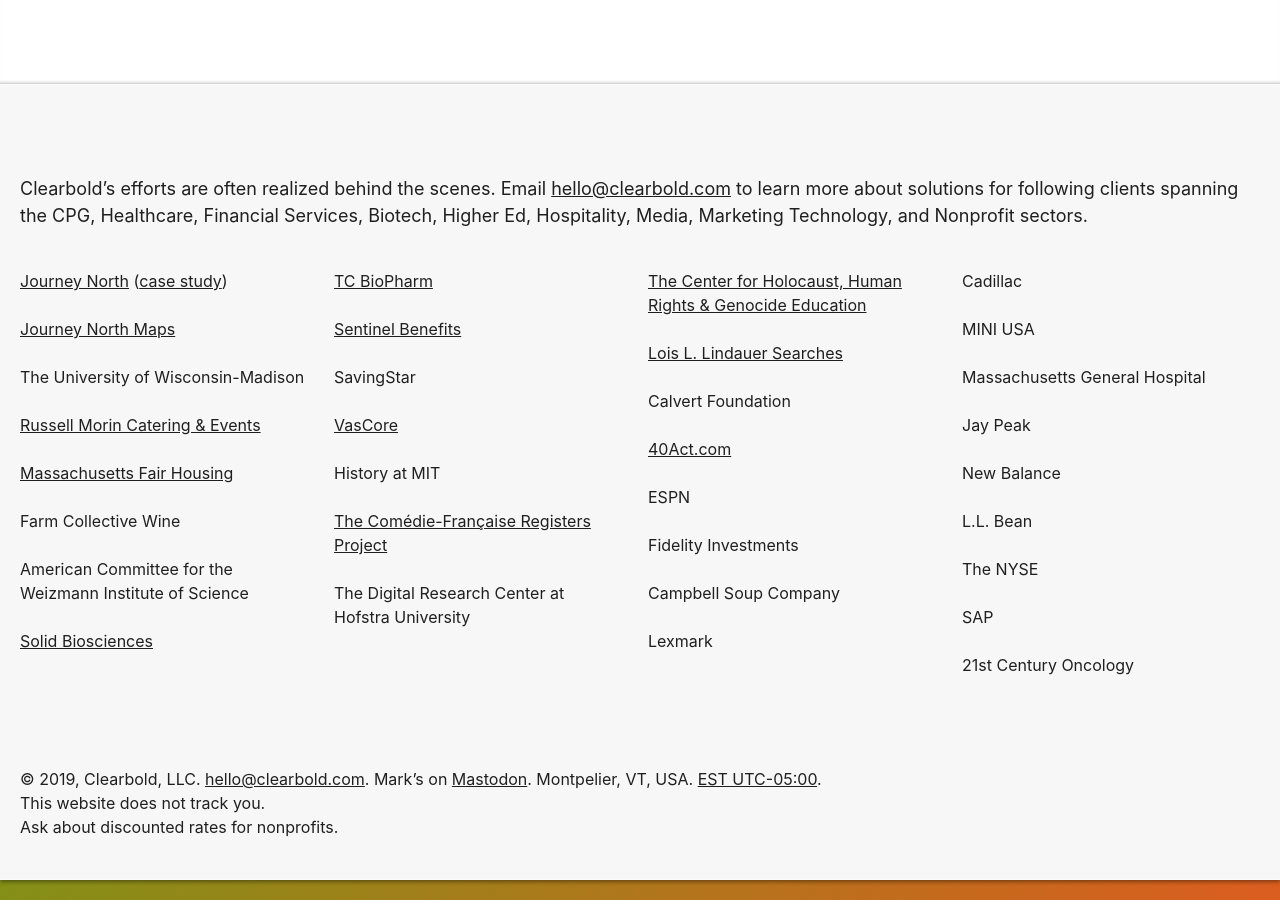
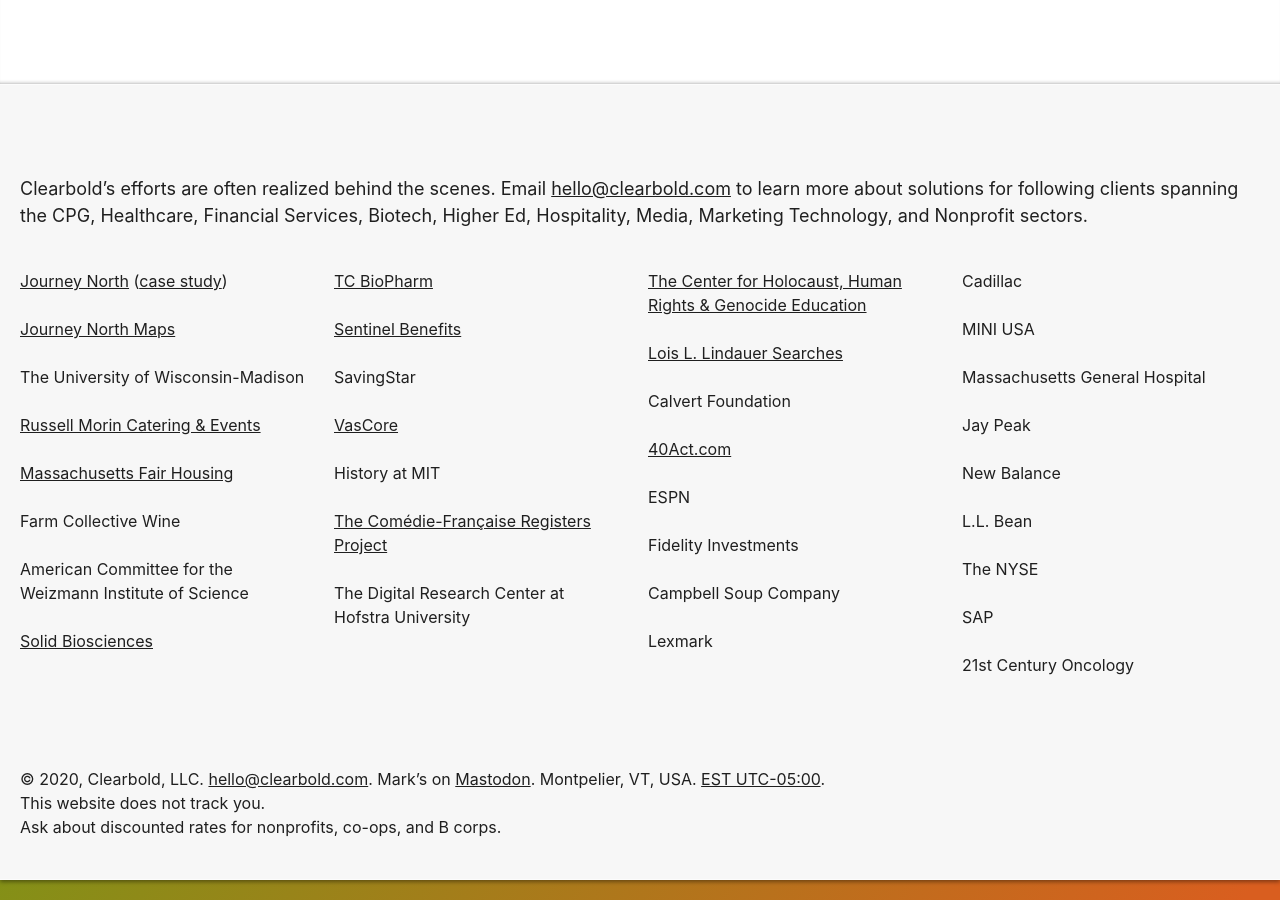
Before and after one commit to clearbold/clearbold.github.io, a Jekyll site: the page built from index.html, in a window 1280 px wide and 900 px high, scrolled down 2944 px. Built offline with Jekyll 4.4.1, drawn with Linux system fonts in a browser that asks for light colours.

Commit message:
Updating footer for 2020

```diff
--- a/_includes/footer.html
+++ b/_includes/footer.html
@@ -1,5 +1,5 @@
     <footer class="panel-bottom" role="contentinfo">
         <div class="wrapper wrapper-content">
-            <p>&copy; 2019, Clearbold, LLC. <a href="mailto:hello@clearbold.com">hello@clearbold.com</a>. Mark&rsquo;s on <a rel="me" href="https://mastodon.technology/@circa1977">Mastodon</a>. Montpelier,&nbsp;VT,&nbsp;USA. <a href="https://en.wikipedia.org/wiki/UTC%E2%88%9205%3A00" target="_blank">EST&nbsp;UTC-05:00</a>.</p><p>This website does not track&nbsp;you.</p><p>Ask about discounted rates for&nbsp;nonprofits.<span class="no-cssgrid"> <a href="https://caniuse.com/#feat=css-grid" target="_blank">Upgrade your browser</a>.</span></p>
+            <p>&copy; 2020, Clearbold, LLC. <a href="mailto:hello@clearbold.com">hello@clearbold.com</a>. Mark&rsquo;s on <a rel="me" href="https://mastodon.technology/@circa1977">Mastodon</a>. Montpelier,&nbsp;VT,&nbsp;USA. <a href="https://en.wikipedia.org/wiki/UTC%E2%88%9205%3A00" target="_blank">EST&nbsp;UTC-05:00</a>.</p><p>This website does not track&nbsp;you.</p><p>Ask about discounted rates for&nbsp;nonprofits, co-ops, and B corps.<span class="no-cssgrid"> <a href="https://caniuse.com/#feat=css-grid" target="_blank">Upgrade your browser</a>.</span></p>
         </div>
     </footer>
```
